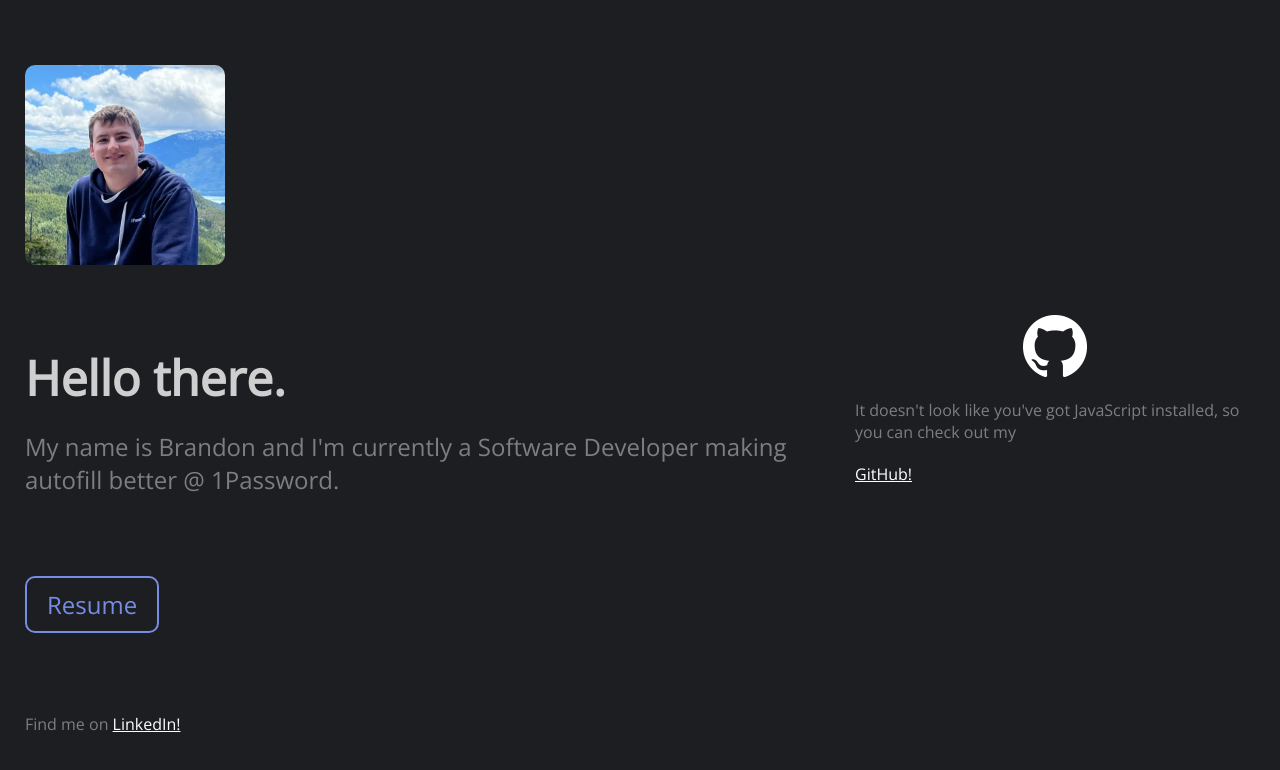
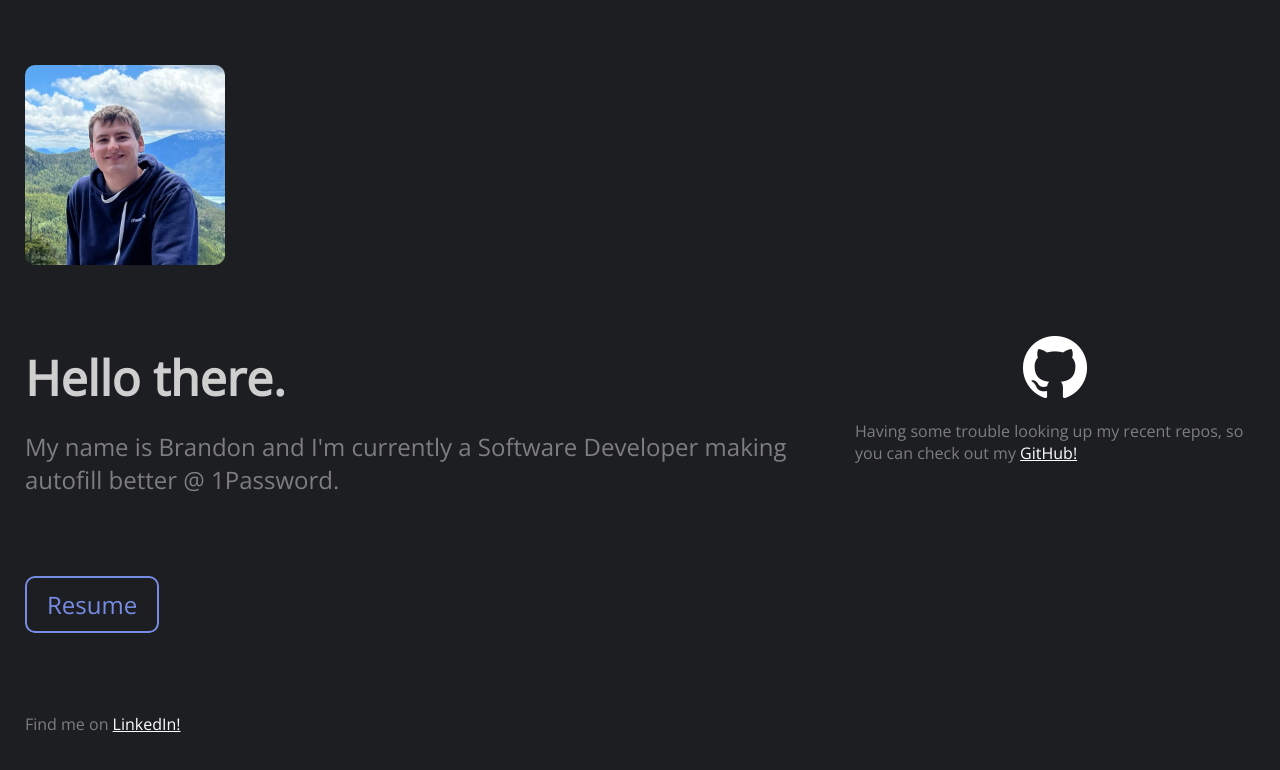
Before and after one commit to Scetch/scet.ch, a plain HTML site: page index.html in a window 1280 px wide. Drawn offline with nearby package versions, Linux system fonts and the light colour scheme; no server answers.

Commit message:
Fix some copy

```diff
--- a/index.html
+++ b/index.html
@@ -17,7 +17,7 @@
         <title>Brandon Lucier | Software Developer</title>
         <link href="https://fonts.googleapis.com/css?family=Open+Sans" rel="stylesheet">
         <link rel="stylesheet" type="text/css" href="styles/style.css">
-        <script src="scripts/github.js"></script>
+        <!-- <script src="scripts/github.js"></script> -->
     </head>
 
     <body>
@@ -40,7 +40,7 @@
                 <div class="right">
                     <div class="github-icon"><img src="images/github.png" alt="Check me out on GitHub!" /></div>
                     <div class="github-repos" id="#github-repos">
-                        It doesn't look like you've got JavaScript installed, so you can check out my <a href="https://github.com/Scetch/" target="_blank" aria-label="GitHub">GitHub!</a>
+                        <span>Having some trouble looking up my recent repos, so you can check out my <a href="https://github.com/Scetch/" target="_blank" aria-label="GitHub">GitHub!</a></span>
                     </div>
                 </div>
             </div>
```
